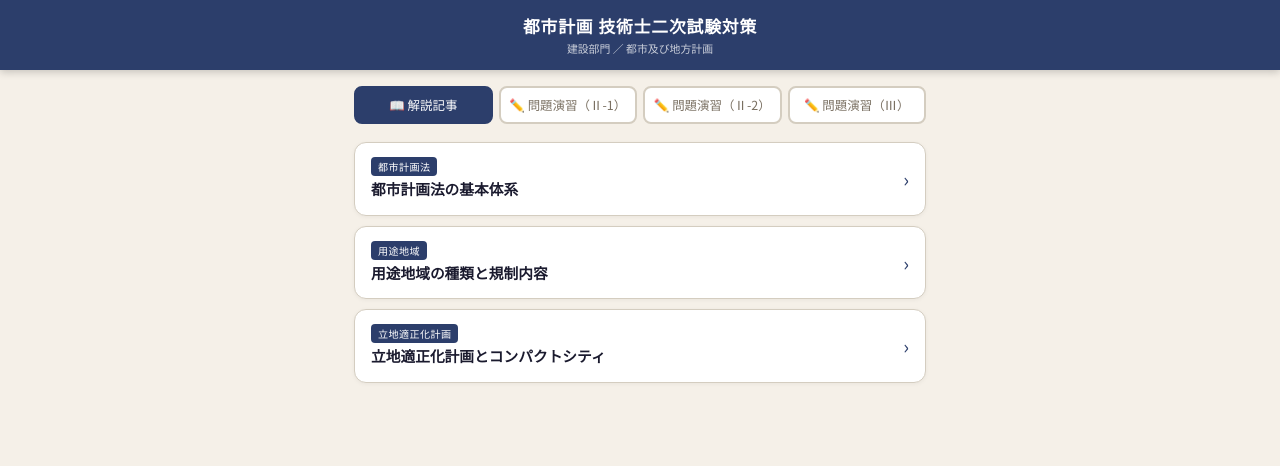
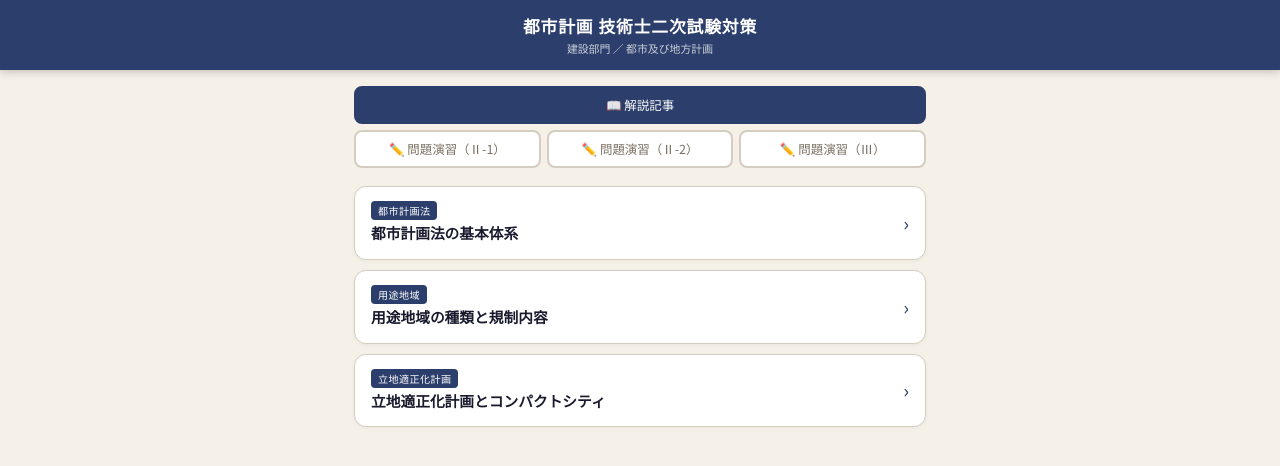
Before and after one commit to 5mdm7mkb78-crypto/toshi-keikaku-quiz, a plain HTML site: page index.html in a window 1280 px wide. Both pictures are taken after a click on the button "📖 解説記事". Drawn offline with Linux system fonts and the light colour scheme.

Commit message:
Update index.html

```diff
--- a/index.html
+++ b/index.html
@@ -16,7 +16,8 @@
   header h1{font-family:'Noto Serif JP',serif;font-size:1.05rem;font-weight:700;letter-spacing:.05em;}
   header p{font-size:.68rem;opacity:.75;margin-top:2px;}
   main{max-width:600px;margin:0 auto;padding:16px 14px 80px;}
-  .tabs{display:flex;gap:6px;margin-bottom:18px;}
+  .tabs{display:grid;grid-template-columns:1fr;gap:6px;margin-bottom:18px;}
+  .tabs-row{display:flex;gap:6px;}
   .tab{flex:1;padding:9px 4px;border:2px solid var(--border);background:white;border-radius:8px;font-size:.78rem;font-family:'Noto Sans JP',sans-serif;cursor:pointer;transition:all .2s;color:var(--muted);line-height:1.3;}
   .tab.active{border-color:var(--accent2);background:var(--accent2);color:white;font-weight:500;}
   .section{display:none;}.section.active{display:block;}
@@ -106,11 +107,15 @@
   <p>建設部門 ／ 都市及び地方計画</p>
 </header>
 <main>
-  <div class="tabs">
-    <button class="tab active" onclick="switchTab('article')">📖 解説記事</button>
-    <button class="tab" onclick="switchTab('theme1')">✏️ 問題演習（Ⅱ-1）</button>
-    <button class="tab" onclick="switchTab('theme')">✏️ 問題演習（Ⅱ-2）</button>
-    <button class="tab" onclick="switchTab('theme3')">✏️ 問題演習（Ⅲ）</button>
+  <div class="tabs" id="main-tabs">
+    <div class="tabs-row">
+      <button class="tab active" onclick="switchTab('article')">📖 解説記事</button>
+    </div>
+    <div class="tabs-row">
+      <button class="tab" onclick="switchTab('theme1')">✏️ 問題演習（Ⅱ-1）</button>
+      <button class="tab" onclick="switchTab('theme')">✏️ 問題演習（Ⅱ-2）</button>
+      <button class="tab" onclick="switchTab('theme3')">✏️ 問題演習（Ⅲ）</button>
+    </div>
   </div>
   <div id="article-section" class="section active">
     <div id="article-list-view">
@@ -535,14 +540,16 @@ let total = 0;
 let selectedAnswers = [];
 
 function switchTab(tab) {
-  document.querySelectorAll('.tab').forEach((t, i) => {
-    t.classList.toggle('active', (i===0&&tab==='article')||(i===1&&tab==='theme1')||(i===2&&tab==='theme')||(i===3&&tab==='theme3'));
-  });
+  document.querySelectorAll('.tab').forEach(t => t.classList.remove('active'));
+  const tabMap = {article:0, theme1:1, theme:2, theme3:3};
+  document.querySelectorAll('.tab')[tabMap[tab]].classList.add('active');
   document.getElementById('article-section').classList.toggle('active', tab==='article');
   document.getElementById('theme1-section').classList.toggle('active', tab==='theme1');
   document.getElementById('theme-section').classList.toggle('active', tab==='theme');
   document.getElementById('theme3-section').classList.toggle('active', tab==='theme3');
 }
+function hideTabs(){ document.getElementById('main-tabs').style.display='none'; }
+function showTabs(){ document.getElementById('main-tabs').style.display=''; }
 
 function renderArticleList() {
   const list = document.getElementById('article-list');
@@ -603,6 +610,7 @@ function startTheme(themeId) {
   currentQ = 0; score = 0; total = 0; selectedAnswers = [];
   document.getElementById('theme-list-view').style.display = 'none';
   document.getElementById('quiz-view').style.display = 'block';
+  hideTabs();
   renderQuestion();
   window.scrollTo(0, 0);
 }
@@ -610,6 +618,7 @@ function startTheme(themeId) {
 function showThemeList() {
   document.getElementById('theme-list-view').style.display = 'block';
   document.getElementById('quiz-view').style.display = 'none';
+  showTabs();
 }
 
 function renderQuestion() {
@@ -1486,6 +1495,7 @@ function startTheme1(themeId) {
   selectedAnswer1 = null;
   document.getElementById('theme1-list-view').style.display = 'none';
   document.getElementById('quiz1-view').style.display = 'block';
+  hideTabs();
   renderQuestion1();
   window.scrollTo(0, 0);
 }
@@ -1493,6 +1503,7 @@ function startTheme1(themeId) {
 function showThemeList1() {
   document.getElementById('theme1-list-view').style.display = 'block';
   document.getElementById('quiz1-view').style.display = 'none';
+  showTabs();
 }
 
 function renderQuestion1() {
@@ -2056,6 +2067,7 @@ function startTheme3(themeId) {
   currentQ3 = 0; score3 = 0; total3 = 0;
   document.getElementById('theme3-list-view').style.display = 'none';
   document.getElementById('quiz3-view').style.display = 'block';
+  hideTabs();
   renderQuestion3();
   window.scrollTo(0, 0);
 }
@@ -2063,6 +2075,7 @@ function startTheme3(themeId) {
 function showThemeList3() {
   document.getElementById('theme3-list-view').style.display = 'block';
   document.getElementById('quiz3-view').style.display = 'none';
+  showTabs();
 }
 
 function renderQuestion3() {
```
